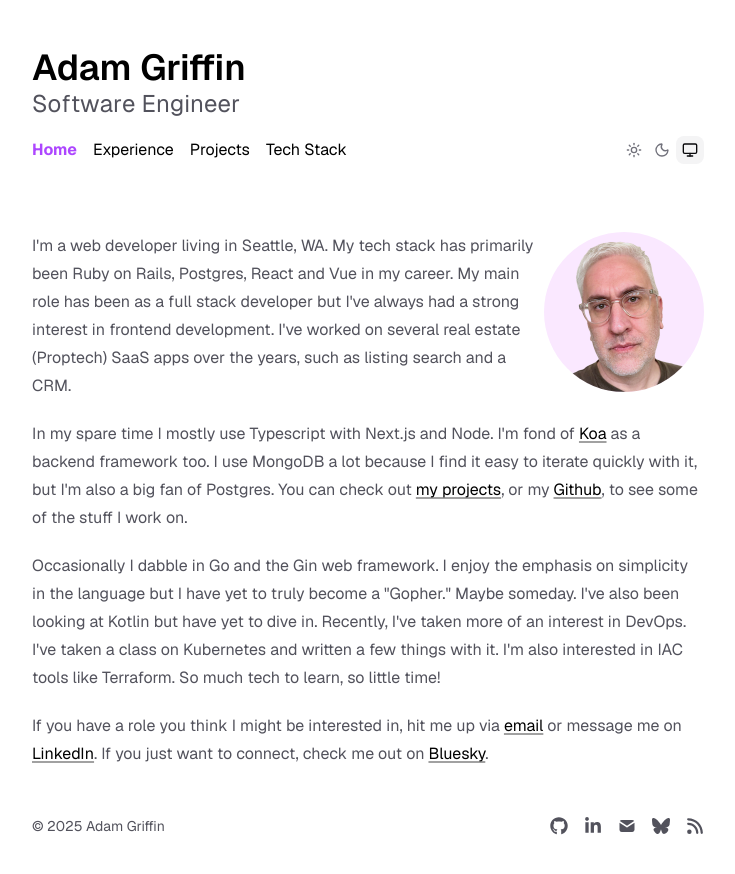
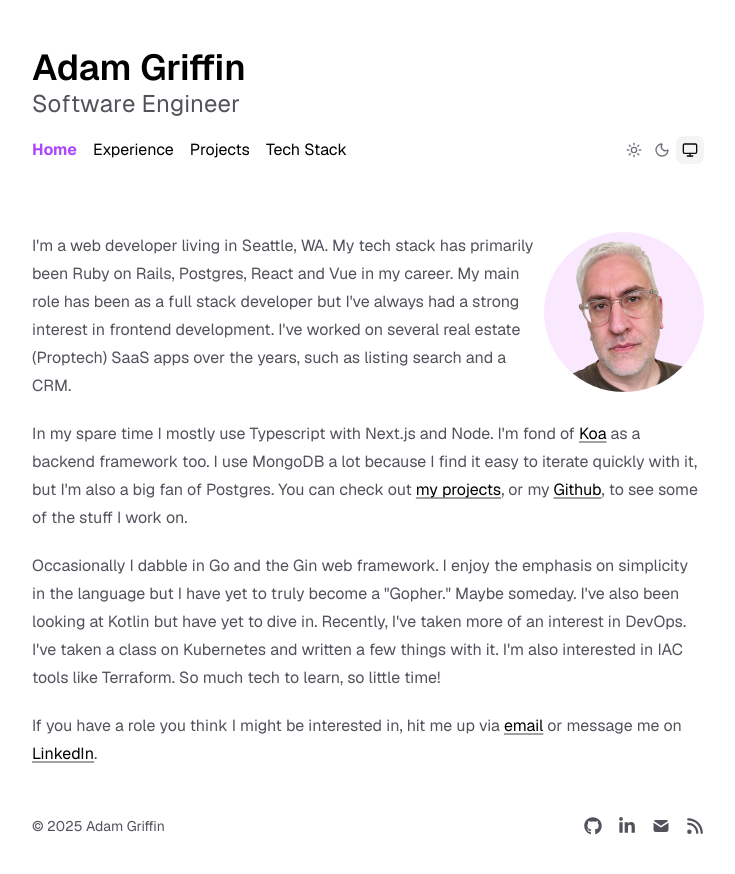
Before and after one commit to adamwgriffin/portfolio, a Next.js app: page / in a window 1280 px wide. Shown: the top 874 px of the page, without its empty margins (272-1007 px from the left). Built offline with nearby package versions, Linux system fonts and the light colour scheme.

Commit message:
Removing BlueSky

```diff
--- a/app/page.tsx
+++ b/app/page.tsx
@@ -59,10 +59,6 @@ export default function Page() {
         >
           LinkedIn
         </a>
-        . If you just want to connect, check me out on{" "}
-        <a href={socialLinks.github} target="_blank" rel="noopener noreferrer">
-          Bluesky
-        </a>
         .
       </p>
     </AnimatedProseSection>
--- a/components/SocialLinks.tsx
+++ b/components/SocialLinks.tsx
@@ -1,6 +1,6 @@
 import { SocialLink } from "./SocialLink";
 import { socialLinks } from "@/lib/config";
-import { FaGithub, FaLinkedinIn, FaBluesky, FaRss } from "react-icons/fa6";
+import { FaGithub, FaLinkedinIn, FaRss } from "react-icons/fa6";
 import { TbMailFilled } from "react-icons/tb";
 
 export function SocialLinks() {
@@ -18,9 +18,6 @@ export function SocialLinks() {
       <SocialLink href={socialLinks.email}>
         <TbMailFilled />
       </SocialLink>
-      <SocialLink href={socialLinks.bluesky}>
-        <FaBluesky />
-      </SocialLink>
       <a href="/rss.xml" target="_self">
         <FaRss />
       </a>
--- a/lib/config.ts
+++ b/lib/config.ts
@@ -9,6 +9,5 @@ export const metaData = {
 export const socialLinks = {
   github: "https://github.com/adamwgriffin",
   linkedin: "https://www.linkedin.com/in/adamwgriffin/",
-  email: "mailto:job@adamgriffin.io",
-  bluesky: "https://bsky.app/profile/adamwgriffin.bsky.social"
+  email: "mailto:job@adamgriffin.io"
 };
```
